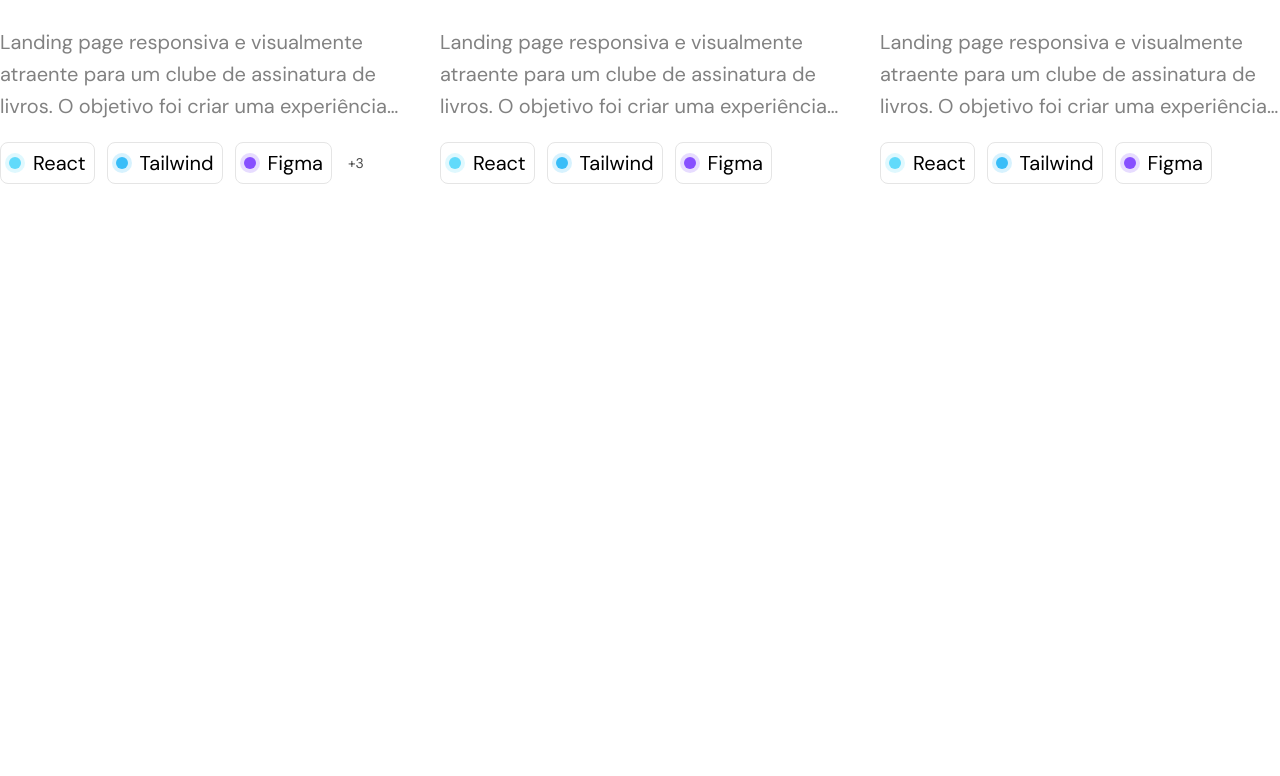
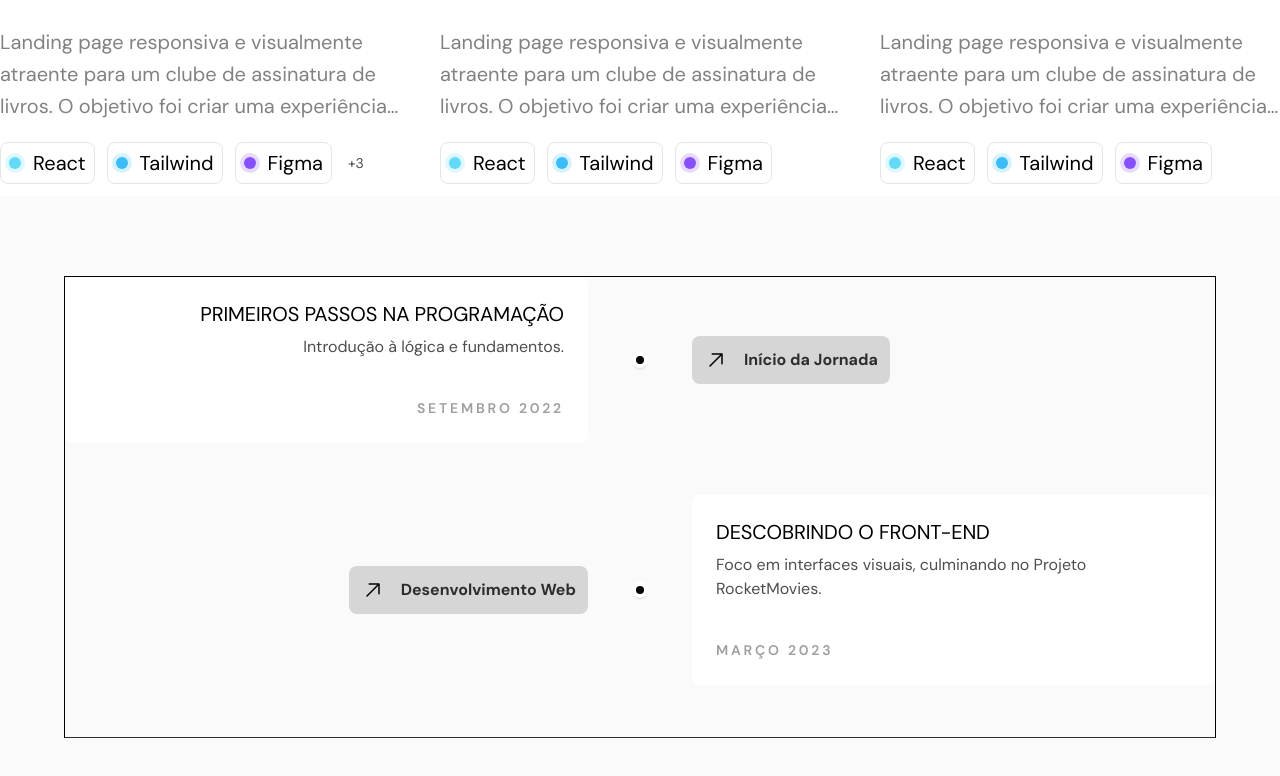
Before and after one commit to murilloressineti/my-portfolio-2.0, a React (Vite) app: page / in a window 1280 px wide. Shown: the part 4397-5173 px from the top of the page. Before the commit the page ends 4581 px from the top, so only its background shows below. Built offline with nearby package versions, Linux system fonts and the light colour scheme.

Commit message:
feat: creating the timelineItem component

```diff
--- a/src/App.tsx
+++ b/src/App.tsx
@@ -12,6 +12,41 @@ import ProjectThumbnail from "./components/projectThumbnail";
 import ThumbImg from "./assets/thumbnail/thumb.png";
 import MackbookThumbImg from "./assets/thumbnail/macbook.png";
 import ProjectCard from "./components/projectCard";
+import TimelineItem from "./components/timelineItem";
+
+const myJourney = [
+  {
+    title: "Primmeiros passos na programação",
+    description: "Introdução à lógica e fundamentos.",
+    date: "Setembro 2022",
+    tag: "Início da Jornada",
+    side: "left",
+  },
+  {
+    title: "Descobrindo o front-end",
+    description:
+      "Foco em interfaces visuais, culminando no Projeto RocketMovies.",
+    date: "Março 2023",
+    tag: "Desenvolvimento Web",
+    side: "right",
+  },
+  {
+    title: "Formação full-stack",
+    description:
+      "Aprofundamento técnico, elevando o conhecimento para o desenvolvimento web completo.",
+    date: "Agosto 2024",
+    tag: "Expansão Técnica",
+    side: "left",
+  },
+  {
+    title: "Atuação e ensino superior",
+    description:
+      "Início como Assistente de Sistemas no IJC e do curso de Análise e Desenvolvimento de Sistemas.",
+    date: "Janeiro 2025",
+    tag: "Início Profissional e Acadêmico",
+    side: "right",
+  },
+];
 
 export default function App() {
   return (
@@ -255,6 +290,31 @@ export default function App() {
           />
         </div>
       </section>
+
+      {/* TimeLine */}
+      <section className="min-h-screen bg-white py-20 px-4 bg-bg-surface">
+        <div className="max-w-6xl mx-auto flex flex-col border border-b-bg-dark">
+          {/* Teste 1: Lado Esquerdo (Início) */}
+          <TimelineItem
+            side="left"
+            title="Primeiros passos na programação"
+            description="Introdução à lógica e fundamentos."
+            date="Setembro 2022"
+            badgeText="Início da Jornada"
+            badgeIcon={<ArrowUpRight className="w-6 h-6" />}
+          />
+
+          {/* Teste 2: Lado Direito (Avanço) */}
+          <TimelineItem
+            side="right"
+            title="Descobrindo o front-end"
+            description="Foco em interfaces visuais, culminando no Projeto RocketMovies."
+            date="Março 2023"
+            badgeText="Desenvolvimento Web"
+            badgeIcon={<ArrowUpRight className="w-6 h-6" />}
+          />
+        </div>
+      </section>
     </div>
   );
 }
--- /dev/null
+++ b/src/components/timelineItem.tsx
@@ -0,0 +1,153 @@
+import React from "react";
+import { cva, type VariantProps } from "class-variance-authority";
+import { cn } from "../lib/utils";
+import Text from "./text";
+
+export const timelineItemVariants = cva(
+  "grid grid-cols-[1fr_auto_1fr] items-center gap-4 md:gap-12 w-full",
+  {
+    variants: {
+      side: {
+        left: "",
+        right: "",
+      },
+    },
+    defaultVariants: {
+      side: "left",
+    },
+  },
+);
+
+interface TimelineItemProps
+  extends
+    React.ComponentProps<"div">,
+    VariantProps<typeof timelineItemVariants> {
+  title: string;
+  description: string;
+  date: string;
+  badgeText: string;
+  badgeIcon: React.ReactNode;
+}
+
+export default function TimelineItem({
+  side,
+  title,
+  description,
+  date,
+  badgeText,
+  badgeIcon,
+  className,
+  ...props
+}: TimelineItemProps) {
+  const isLeft = side === "left";
+  return (
+    <div
+      className={cn(
+        timelineItemVariants({ side, className }),
+        "md:items-center items-stretch mb-6 md:mb-13",
+      )}
+      {...props}
+    >
+      {/* COLUNA 1: Esquerda */}
+      <div
+        className={cn("flex w-full ", isLeft ? "justify-end" : "justify-start")}
+      >
+        {isLeft ? (
+          <TimelineContent
+            title={title}
+            description={description}
+            date={date}
+            align="right"
+          />
+        ) : (
+          <div className="flex w-full justify-end">
+            <TimelineBadge text={badgeText} icon={badgeIcon} />
+          </div>
+        )}
+      </div>
+
+      {/* COLUNA 2: Centro (Bolinha) */}
+      <div className="relative flex justify-center items-center h-full">
+        <span
+          className="relative z-10 rounded-full shrink-0 h-2 w-2"
+          style={{
+            backgroundColor: "black",
+            boxShadow: `0 0 0 4px #FFFFFF, 0px 2px 4px rgba(0, 0, 0, 1)`,
+          }}
+        />
+      </div>
+
+      {/* COLUNA 3: Direita */}
+      <div
+        className={cn("flex w-full", isLeft ? "justify-start" : "justify-end")}
+      >
+        {isLeft ? (
+          <div className="flex w-full justify-start">
+            <TimelineBadge text={badgeText} icon={badgeIcon} />
+          </div>
+        ) : (
+          <TimelineContent
+            title={title}
+            description={description}
+            date={date}
+            align="left"
+          />
+        )}
+      </div>
+    </div>
+  );
+}
+
+function TimelineContent({
+  title,
+  description,
+  date,
+  align,
+}: {
+  title: string;
+  description: string;
+  date: string;
+  align: "left" | "right";
+}) {
+  return (
+    <div
+      className={cn(
+        "flex flex-col w-full bg-bg-default rounded-lg p-6",
+        align === "right" ? "items-end text-right" : "items-start text-left",
+      )}
+    >
+      <Text variant="h4" className="uppercase mb-2 font-normal">
+        {title}
+      </Text>
+      <Text variant="body-base" className="text-text-secondary mb-8">
+        {description}
+      </Text>
+      <Text
+        variant="headline-small"
+        className="mt-2 text-neutral-gray-400 uppercase"
+      >
+        {date}
+      </Text>
+    </div>
+  );
+}
+
+function TimelineBadge({
+  text,
+  icon,
+}: {
+  text: string;
+  icon: React.ReactNode;
+}) {
+  return (
+    <div className="flex flex-col md:flex-row items-center justify-center gap-4 p-3 bg-neutral-gray-300 rounded-lg w-full md:w-fit h-full md:h-fit">
+      <div className="shrink-0">{icon}</div>
+      <Text
+        variant="body-base"
+        className="text-neutral-black font-bold text-center"
+      >
+        {text}
+      </Text>
+    </div>
+  );
+}
```
Also changed, not shown: src/components/timeline.tsx (added).
